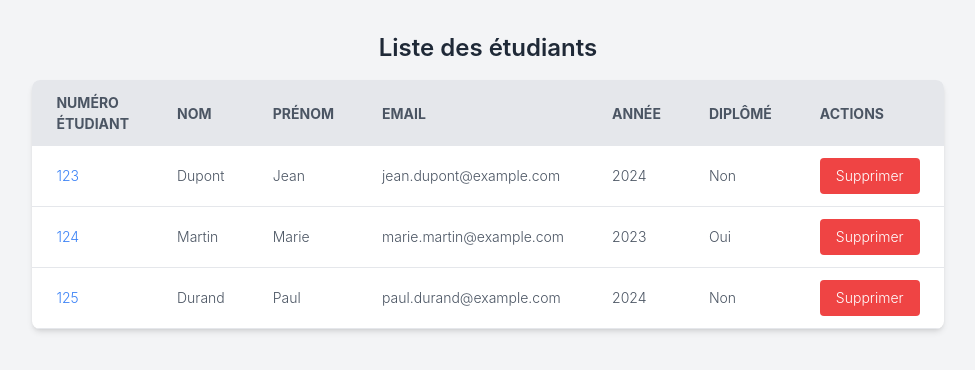
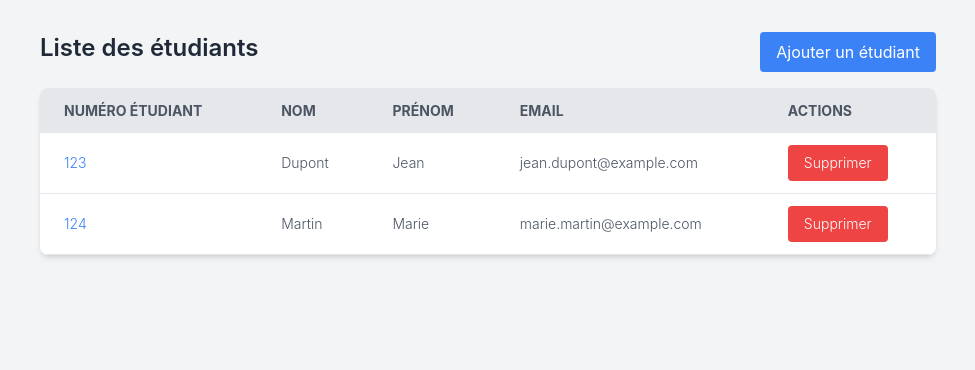
Before and after one commit to Y7T007/UBO-TP-DJF, a React (Create React App) app in the folder my-app/: page / in a window 1280 px wide. Shown: the top 370 px of the page, without its empty margins (152-1127 px from the left). Built offline with nearby package versions, Linux system fonts and the light colour scheme.

Commit message:
Adding Ajouter Etudiant

```diff
--- a/my-app/src/Components/ListEtudiant.jsx
+++ b/my-app/src/Components/ListEtudiant.jsx
@@ -1,9 +1,11 @@
 import React, { useState } from 'react';
-import { Link } from 'react-router-dom';
-import DeleteEtudiant from './DeleteEtudiant'; // Importer le composant
+import { Link, useNavigate } from 'react-router-dom';
+import DeleteEtudiant from './DeleteEtudiant';
 
 const ListEtudiant = () => {
-  // Liste fictive d'étudiants pour tester l'affichage
+  const navigate = useNavigate();
+
+  // Liste fictive d'étudiants
   const [etudiants, setEtudiants] = useState([
     {
       noEtudiantNat: '123',
@@ -21,14 +23,6 @@ const ListEtudiant = () => {
       anneePro: '2023',
       estDiplome: 'Y',
     },
-    {
-      noEtudiantNat: '125',
-      nom: 'Durand',
-      prenom: 'Paul',
-      email: 'paul.durand@example.com',
-      anneePro: '2024',
-      estDiplome: 'N',
-    },
   ]);
 
   // Fonction pour mettre à jour la liste après suppression
@@ -40,7 +34,15 @@ const ListEtudiant = () => {
 
   return (
     <div className="flex flex-col items-center min-h-screen bg-gray-100 py-8">
-      <h2 className="text-2xl font-semibold text-gray-800 mb-4">Liste des étudiants</h2>
+      <div className="flex justify-between w-3/4 max-w-4xl mb-4">
+        <h2 className="text-2xl font-semibold text-gray-800">Liste des étudiants</h2>
+        <button
+          onClick={() => navigate('/Creer')}
+          className="bg-blue-500 text-white px-4 py-2 rounded hover:bg-blue-600 transition"
+        >
+          Ajouter un étudiant
+        </button>
+      </div>
       {etudiants.length > 0 ? (
         <table className="w-3/4 max-w-4xl bg-white shadow-md rounded-lg overflow-hidden">
           <thead className="bg-gray-200 text-gray-600 uppercase text-sm leading-normal">
@@ -49,8 +51,6 @@ const ListEtudiant = () => {
               <th className="py-3 px-6 text-left">Nom</th>
               <th className="py-3 px-6 text-left">Prénom</th>
               <th className="py-3 px-6 text-left">Email</th>
-              <th className="py-3 px-6 text-left">Année</th>
-              <th className="py-3 px-6 text-left">Diplômé</th>
               <th className="py-3 px-6 text-left">Actions</th>
             </tr>
           </thead>
@@ -62,7 +62,7 @@ const ListEtudiant = () => {
               >
                 <td className="py-3 px-6 text-left">
                   <Link
-                    to={`/read/${etudiant.noEtudiantNat}`}
+                    to={`/etudiant/${etudiant.noEtudiantNat}`}
                     className="text-blue-500 hover:underline"
                   >
                     {etudiant.noEtudiantNat}
@@ -71,10 +71,6 @@ const ListEtudiant = () => {
                 <td className="py-3 px-6 text-left">{etudiant.nom}</td>
                 <td className="py-3 px-6 text-left">{etudiant.prenom}</td>
                 <td className="py-3 px-6 text-left">{etudiant.email}</td>
-                <td className="py-3 px-6 text-left">{etudiant.anneePro}</td>
-                <td className="py-3 px-6 text-left">
-                  {etudiant.estDiplome === 'Y' ? 'Oui' : 'Non'}
-                </td>
                 <td className="py-3 px-6 text-left">
                   <DeleteEtudiant
                     noEtudiantNat={etudiant.noEtudiantNat}
--- a/my-app/src/redux/ListSlice.js
+++ b/my-app/src/redux/ListSlice.js
@@ -12,7 +12,7 @@
       'list/fetchEtudiants',
       async (_, { rejectWithValue }) => {
         try {
-          const response = await axios.get('http://localhost:8080/api/read');
+          const response = await axios.get('http://localhost:8080/api/etudiants/read');
           return response.data; // Retourne les données récupérées
         } catch (error) {
           return rejectWithValue(error.response?.data || 'Erreur serveur');
```
